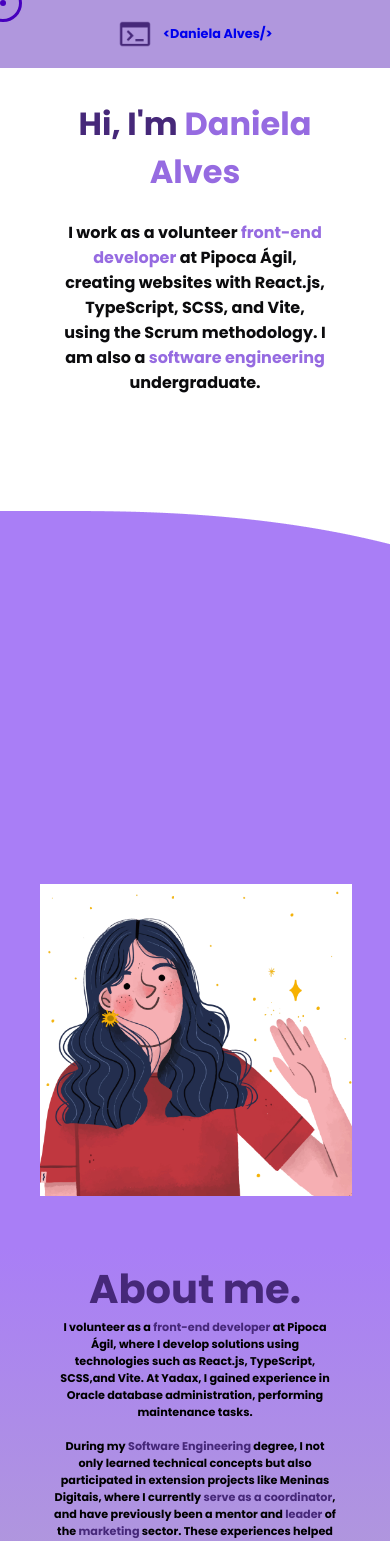
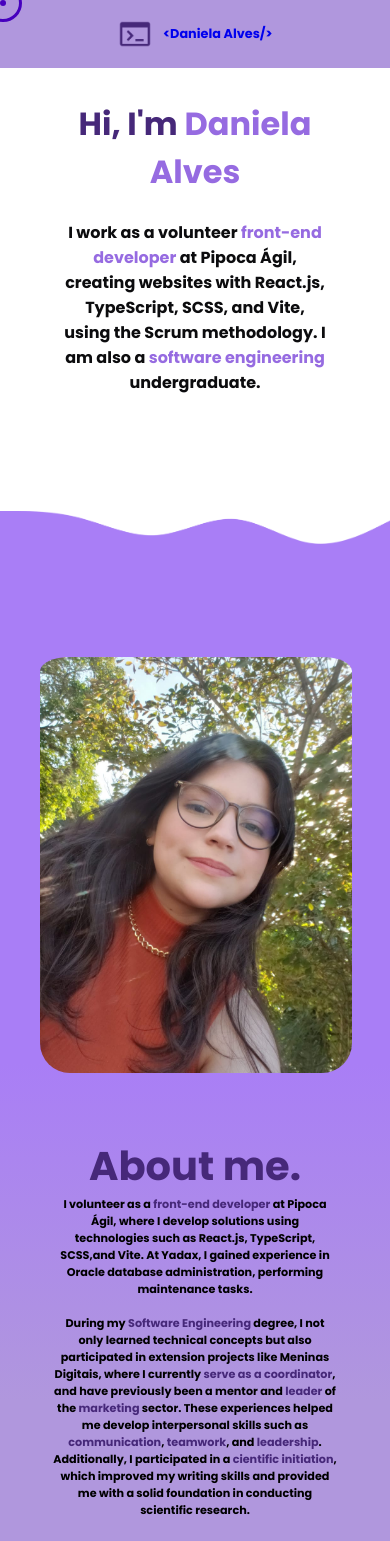
Before and after one commit to Daniela-Alves2004/portifolio, a React (Vite) app: page / in a window 390 px wide. Shown: the top 1541 px of the page. Built offline with nearby package versions, Linux system fonts and the light colour scheme.

Commit message:
feat:corrigindo bt

```diff
--- a/src/components/Macro/About/About.module.scss
+++ b/src/components/Macro/About/About.module.scss
@@ -32,7 +32,8 @@
 
 .photo img {
     width: 35rem;
-    height: 38rem;
+    height: 46.67rem;
+    border-radius: 30px;
 }
 
 .contact {
@@ -65,7 +66,7 @@
 
     .photo img {
         width: 25rem;
-        height: 30rem;
+        height: 33.33rem;
     }
 }
 
@@ -92,7 +93,7 @@
 
     .photo img {
         width: 20rem;
-        height: 25rem;
+        height: 26.67rem;
         padding-top: 1rem;
     }
 
--- a/src/components/Macro/About/index.tsx
+++ b/src/components/Macro/About/index.tsx
@@ -1,10 +1,10 @@
 import style from "./About.module.scss";
-import foto from "../../../assets/hi.jpg";
+import foto from "../../../assets/fotoDaniela.jpg";
 import download from "../../../assets/About/download.png";
 import linkedin from "../../../assets/linkedin.png";
 import github from "../../../assets/About/github.png";
 import Button from "../../Micro/Button";
-import {motion} from "framer-motion"
+import { motion } from "framer-motion"
 function About() {
     function downloadCV() {
         const fileUrl = "../../../assets/About/cv.pdf";
@@ -67,7 +67,7 @@ function About() {
                             transition={{ duration: 0.8, delay: 0.5 }}
                         >
                             <Button className="aContact" btclassName="btContact" btLink="https://www.linkedin.com/in/daniela-dos-santos-alves/" image={linkedin} label='Linkendin' onClick={() => console.log('LinkedIn clicked')} />
-                    <Button className="aContact" btclassName="btContact" btLink="#" image={download} label='Download CV' onClick={() => downloadCV()}/>
+                            <Button className="aContact" btclassName="btContact" btLink="#" image={download} label='Download CV' onClick={() => downloadCV()} />
                             <Button className="aContact" btclassName="btContact" btLink="https://github.com/Daniela-Alves2004" image={github} label='GitHub' onClick={() => console.log('GitHub clicked')} />
                         </motion.div>
                     </div>
--- a/src/components/Macro/Apresentation/Apresentation.module.scss
+++ b/src/components/Macro/Apresentation/Apresentation.module.scss
@@ -115,7 +115,7 @@ span {
 @media screen and (min-width: 360px) and (max-width: 414px) {
     .container {
         flex-direction: column;
-        padding: 2rem 0 ;
+        padding: 2rem 0;
         gap: 1.5rem;
     }
 
@@ -132,6 +132,7 @@ span {
     .containerText p {
         font-size: 1rem;
     }
+
     .containerImage {
         display: none;
     }
--- a/src/components/Micro/Button/Button.module.scss
+++ b/src/components/Micro/Button/Button.module.scss
@@ -6,30 +6,28 @@
 
     .btProjects {
         overflow: hidden;
-    width: 9rem;
+        width: 8rem;
         height: 3rem;
-    background-color: $accent;
-    color: $text;
+        background-color:$accent;
         border-radius: 2.5rem;
         display: flex;
-    flex-direction: row-reverse;
-    justify-content: center;
         align-items: center;
         border: none;
+
+    }
+
+    .btProjects img {
+        width: 7rem;
+        margin-left: 1rem;
+    }
+
+    .btProjects p {
         font-size: 0.8rem;
         font-weight: bold;
         font-family: $font;
-    margin-top: 1.25rem;
-}
-
-.btProjects img {
-    width: 10rem;
-    height: auto;
-    padding-right: 1rem;
-}
-
-.btProjects p {
-    margin-bottom: 1.4rem;
+        color: $text;
+        text-align: center;
+        margin-bottom: 1.7rem;
     }
 
     .btProjects:hover {
@@ -89,10 +87,13 @@
             font-size: 0.75rem;
             gap: 1rem;
         }
+
         .btProjects p {
             margin-bottom: 1.7rem;
+            font-size: 1rem;
         }
-    .btProjects img{
+
+        .btProjects img {
             width: 1.5rem;
         }
 
@@ -112,7 +113,7 @@
         }
 
         .btProjects img {
-        width: 1rem;
+            width: 1.5rem;
         }
 
 
@@ -123,14 +124,20 @@
             gap: 1rem;
         }
     }
+
     @media screen and (min-width: 360px) and (max-width: 414px) {
         .btProjects {
-        font-size: 0.8rem;
             gap: 0.5rem;
+        }
+
+        .btProjects img {
+            width: 2rem;
 
         }
-    .btProjects img {
-        width: 2rem;
+        .btProjects p {
+            padding: 0.8rem 0.2rem 0  0;
+            font-size: 1rem;
+            text-align: center;
         }
 
     }
--- a/src/pages/HomePage/HomePage.module.scss
+++ b/src/pages/HomePage/HomePage.module.scss
@@ -9,11 +9,26 @@
 
 }
 @media (max-width: 1440px) {
+    .waveAbout,.waveAboutParaBaixo,.waveArticle{
+        width: 100%;
 
+    }
 }
 @media (max-width: 1044px) {
+    .waveAbout,.waveAboutParaBaixo,.waveArticle{
+        width: 100%;
+
+    }
 }
 @media screen and (min-width: 640px) and (max-width: 896px) {
+    .waveAbout,.waveAboutParaBaixo,.waveArticle{
+        width: 100%;
+
+    }
 }
 @media screen and (min-width: 360px) and (max-width: 414px) {
+    .waveAbout,.waveAboutParaBaixo,.waveArticle{
+        width: 100%;
+
+    }
 }
```
Also changed, not shown: src/assets/fotoDaniela.jpg (added). Lines whose indentation alone changed are shown as unchanged.
